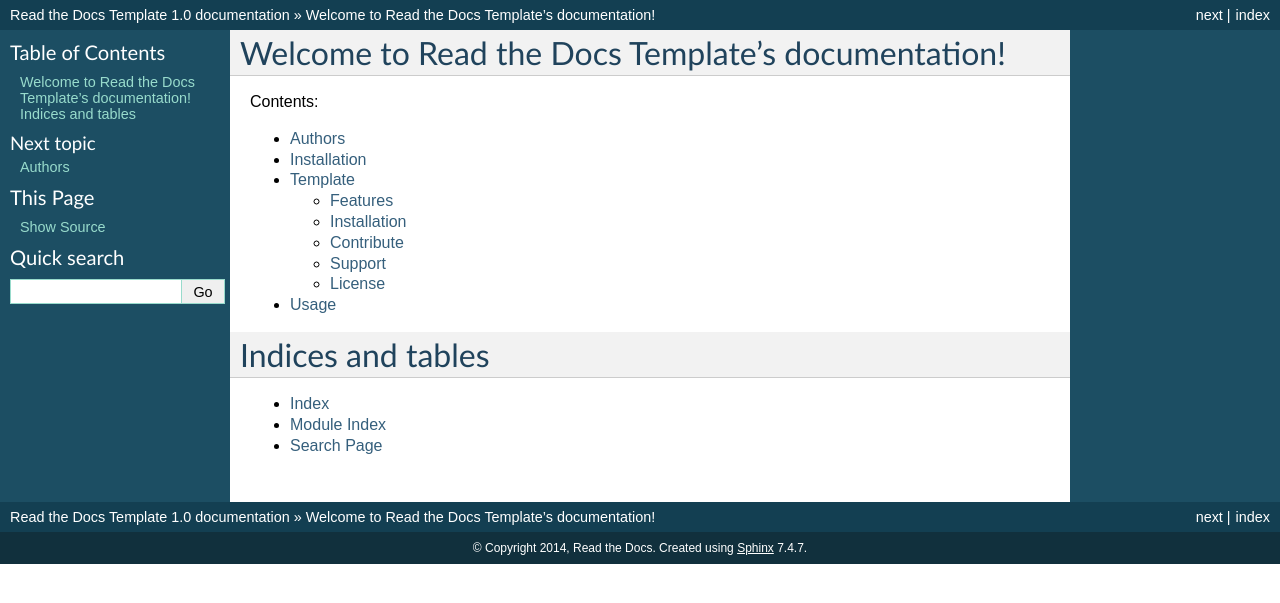
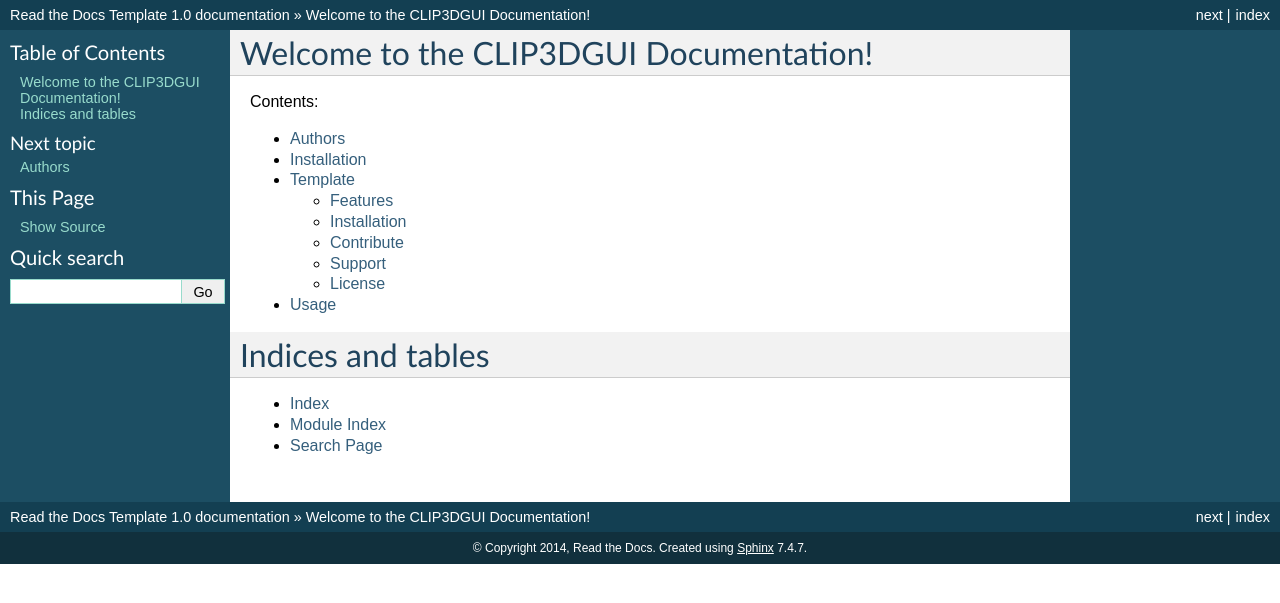
Before and after one commit to TimSamuelsen/CLID3DGUIdocs, a Sphinx documentation site: the page built from docs/index.rst, in a window 1280 px wide. Shown: the top 603 px of the page. Built offline with Sphinx 7.4.7, drawn with Linux system fonts in a browser that asks for light colours.

Commit message:
Update index.rst

```diff
--- a/docs/index.rst
+++ b/docs/index.rst
@@ -3,7 +3,7 @@
    You can adapt this file completely to your liking, but it should at least
    contain the root `toctree` directive.
 
-Welcome to Read the Docs Template's documentation!
+Welcome to the CLIP3DGUI Documentation!
 ==================================================
 
 Contents:
```
